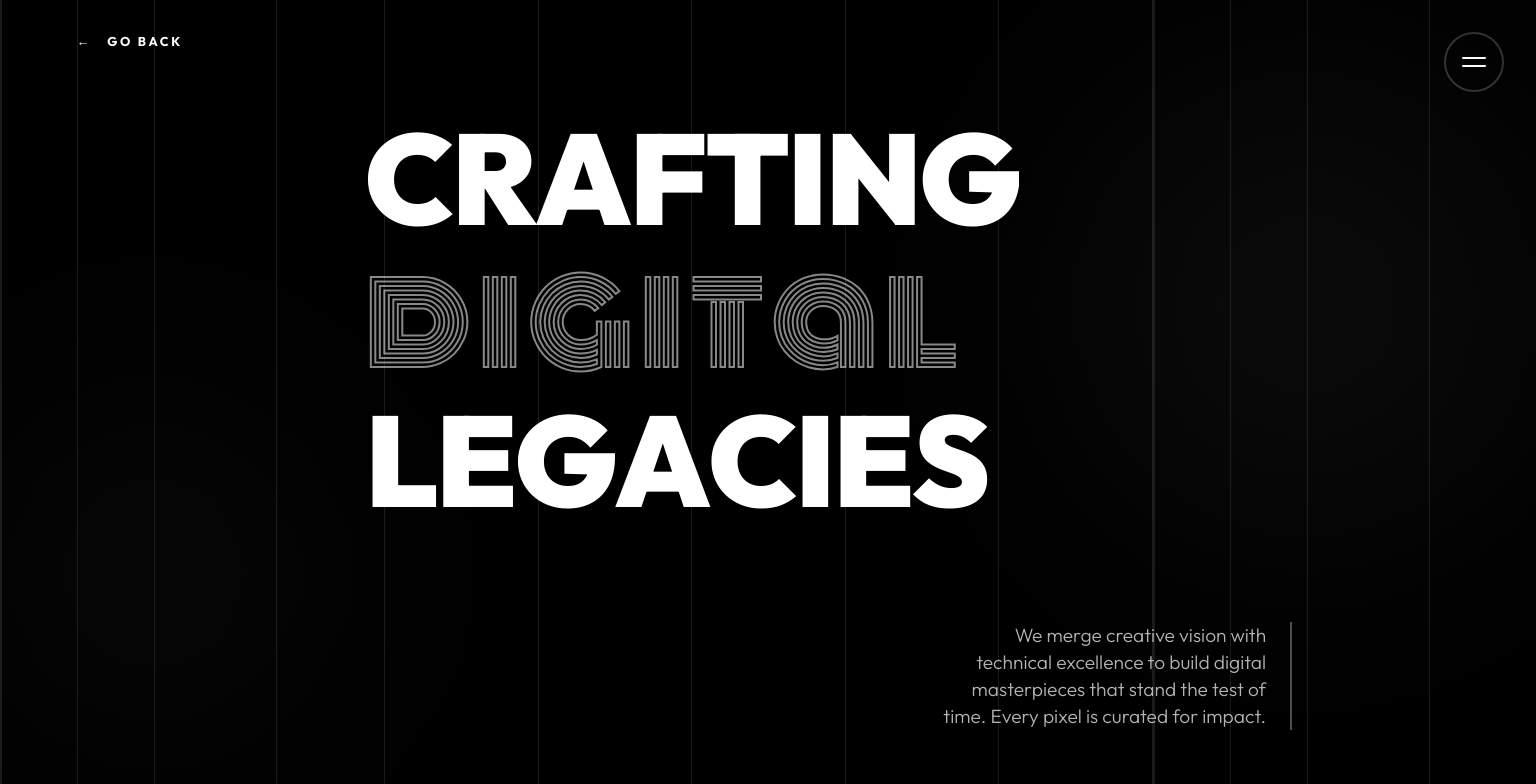
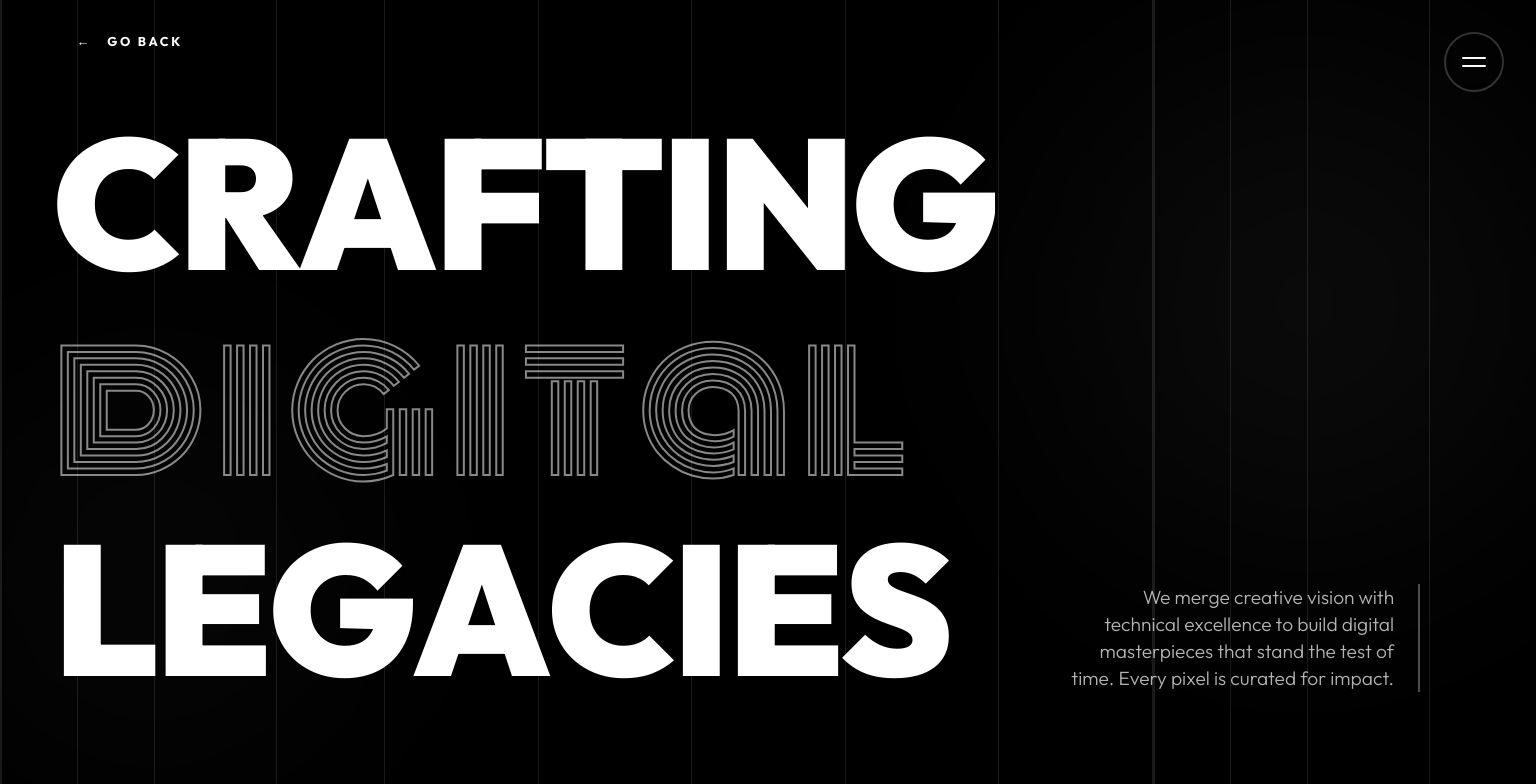
Before and after one commit to Rehanaparbin02/portfolio-v2, a React (Vite) app: page /projects in a window 1536 px wide. Shown: the top 784 px of the page. Built offline with nearby package versions, Linux system fonts and the light colour scheme; a web font is replaced by a local one.

Commit message:
a little ui updated

```diff
--- a/src/components/Home.css
+++ b/src/components/Home.css
@@ -883,6 +883,15 @@
         /* Center vertically */
     }
 
+    .hero-extra-text {
+        max-width: 350px;
+        margin-top: 2rem;
+        position: relative;
+        margin-left: auto;
+        bottom: 14rem;
+        left: 8rem;
+    }
+
     .hero-content {
         max-width: 1200px;
         margin-top: 0;
@@ -893,10 +902,12 @@
     }
 
     .hero-content h1 {
-        font-size: clamp(3.5rem, 9vw, 8rem);
-        /* Slightly smaller to fit vertical space */
+        font-size: clamp(3.5rem, 12vw, 12rem);
         line-height: 0.9;
+        margin-left: -21rem;
     }
+
+
 
     .hero-content .text-ampersand {
         font-size: clamp(2rem, 5vw, 3.5rem);
```
